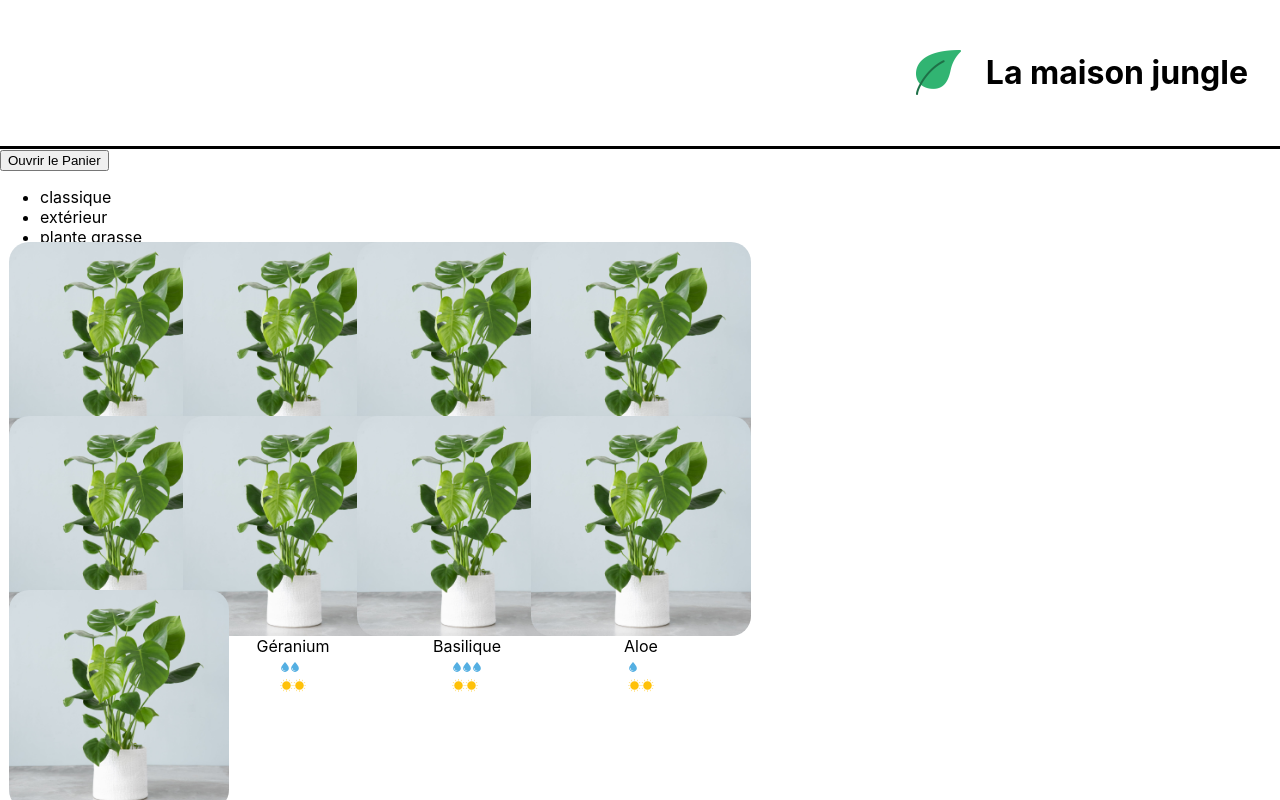
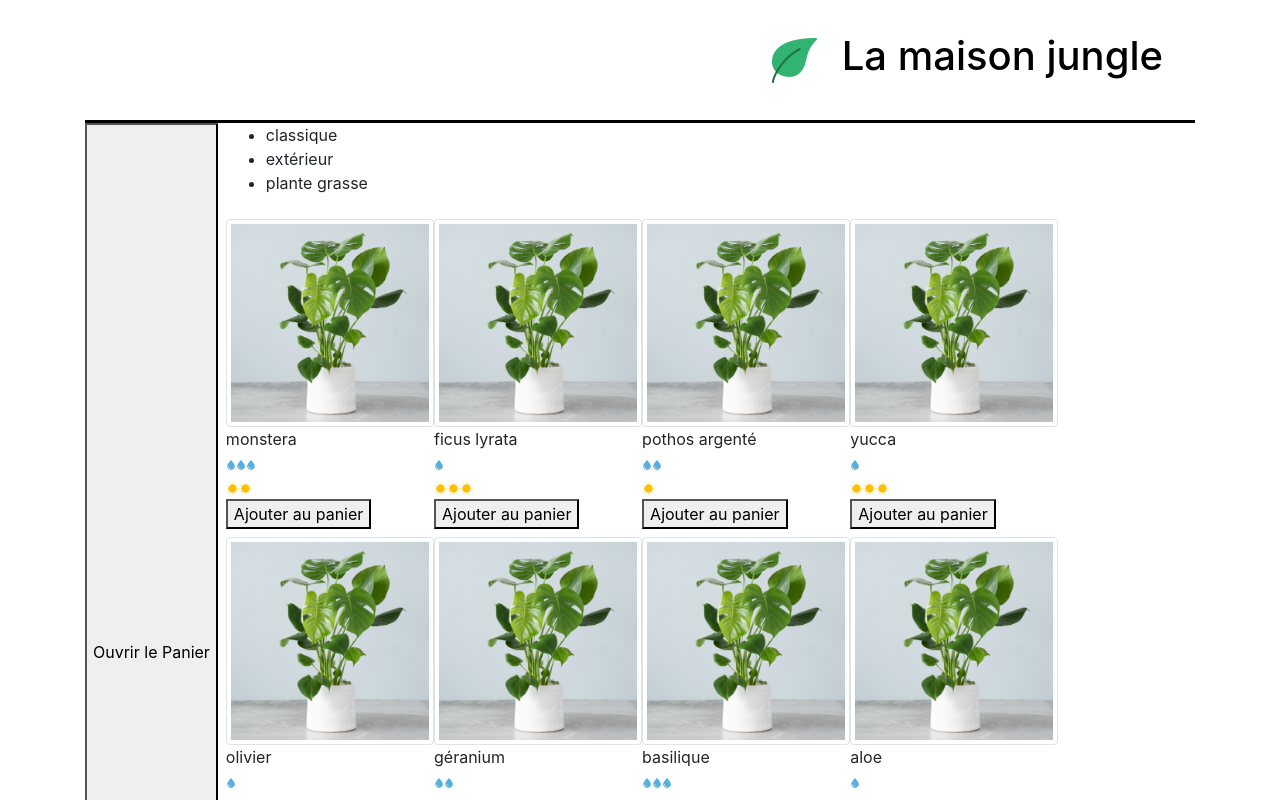
Before and after one commit to ndaho-react-organization/ndaho-maison-jungle, a React (Create React App) app: page / in a window 1280 px wide. Shown: the top 800 px of the page. Built offline with nearby package versions, Linux system fonts and the light colour scheme.

Commit message:
use bootstrap

```diff
--- a/package.json
+++ b/package.json
@@ -6,6 +6,7 @@
     "@testing-library/jest-dom": "^5.11.4",
     "@testing-library/react": "^11.1.0",
     "@testing-library/user-event": "^12.1.10",
+    "bootstrap": "^4.6.0",
     "react": "^17.0.1",
     "react-dom": "^17.0.1",
     "react-scripts": "4.0.3",
--- a/src/components/App.js
+++ b/src/components/App.js
@@ -4,16 +4,20 @@ import Cart from './Cart'
 import ShoppingList from './ShoppingList'
 import QuestionForm from './QuestionForm'
 import Footer from './Footer'
+import 'bootstrap/dist/css/bootstrap.min.css';
 
 function App() {
 	return (
-		<div>
+		<div className="container">
 			<Banner>
 				<img src={logo} alt='La maison jungle' className='lmj-logo' />
 				<h1 className='lmj-title'>La maison jungle</h1>
 			</Banner>
+			<div className="row no-gutters">
 			<Cart />
 			<ShoppingList />
+			</div>
+
 			{/* <QuestionForm></QuestionForm> */}
 			<Footer></Footer>
 		</div>
--- a/src/components/Cart.js
+++ b/src/components/Cart.js
@@ -7,7 +7,7 @@ function Cart() {
     const [isOpen, setIsOpen] = useState(false)
 
     return isOpen ? (
-        <div className='lmj-cart'>
+        <div className='lmj-cart col'>
             <button onClick={() => setIsOpen(false)}>Fermer</button>
             <h2>Panier</h2>
             <div>
--- a/src/components/PlantItem.js
+++ b/src/components/PlantItem.js
@@ -8,13 +8,14 @@ function handleClick(plantName) {
 function PlantItem({ cover, name, water, light }) {
 
 	return (
-		<li className='lmj-plant-item' onClick={()=>handleClick(name)}>
-			<img className='lmj-plant-item-cover' src={cover} alt={`${name} cover`} />
+		<li className='col-3 mt-2' onClick={()=>handleClick(name)}>
+			<img className='img-thumbnail' src={cover} alt={`${name} cover`} />
 			{name}
 			<div>
 				<CareScale careType='water' scaleValue={water} />
 				<CareScale careType='light' scaleValue={light} />
 			</div>
+			<button>Ajouter au panier</button>
 		</li>
 	)
 }
--- a/src/components/ShoppingList.js
+++ b/src/components/ShoppingList.js
@@ -10,15 +10,15 @@ function ShoppingList() {
 	)
 
 	return (
-		<div>
+		<div className="col-md-9 col-xs-12 ml-2">
 			<ul>
 				{categories.map((cat) => (
 					<li key={cat}>{cat}</li>
 				))}
 			</ul>
-			<ul className='lmj-plant-list'>
+			<ul className='row no-gutters list-unstyled'>
 				{plantList.map(({ id, cover, name, water, light }) => (
-					<PlantItem key={id}
+					<PlantItem  key={id}
 						cover={cover}
 						name={name}
 						water={water}
```
Also changed, not shown: 2 other files (tests, documents, lock files or other folders).
